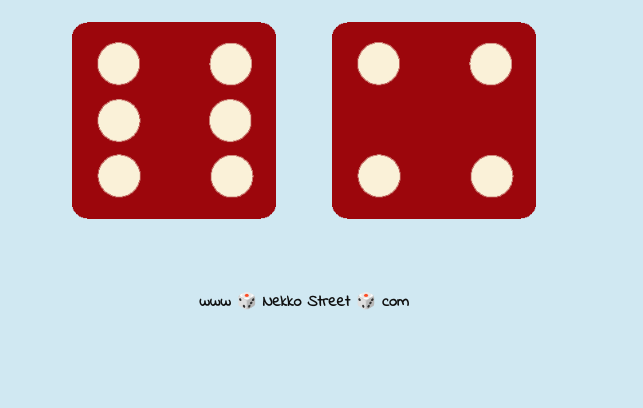
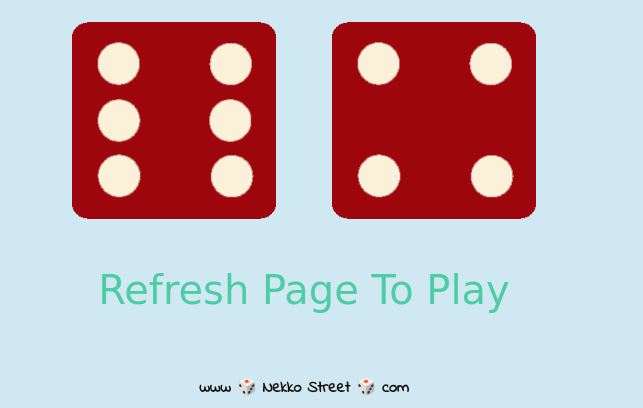
Before and after one commit to aliasisnekko/Dice-Roll, a plain HTML site: page index.html in a window 1280 px wide. Shown: the part 488-896 px from the top of the page, without its empty margins (336-979 px from the left). Before the commit the page ends 810 px from the top, so only its background shows below. Drawn offline with Linux system fonts and the light colour scheme; a web font is replaced by a local one.

Commit message:
Update index.html

```diff
--- a/index.html
+++ b/index.html
@@ -26,7 +26,9 @@
             <p>Player 2</p>
             <img class="img2" src="images/dice6.png">
         </div>
-
+        <div class="">
+            <p>Refresh Page To Play</p>
+        </div>
     </div>
 
 
```
